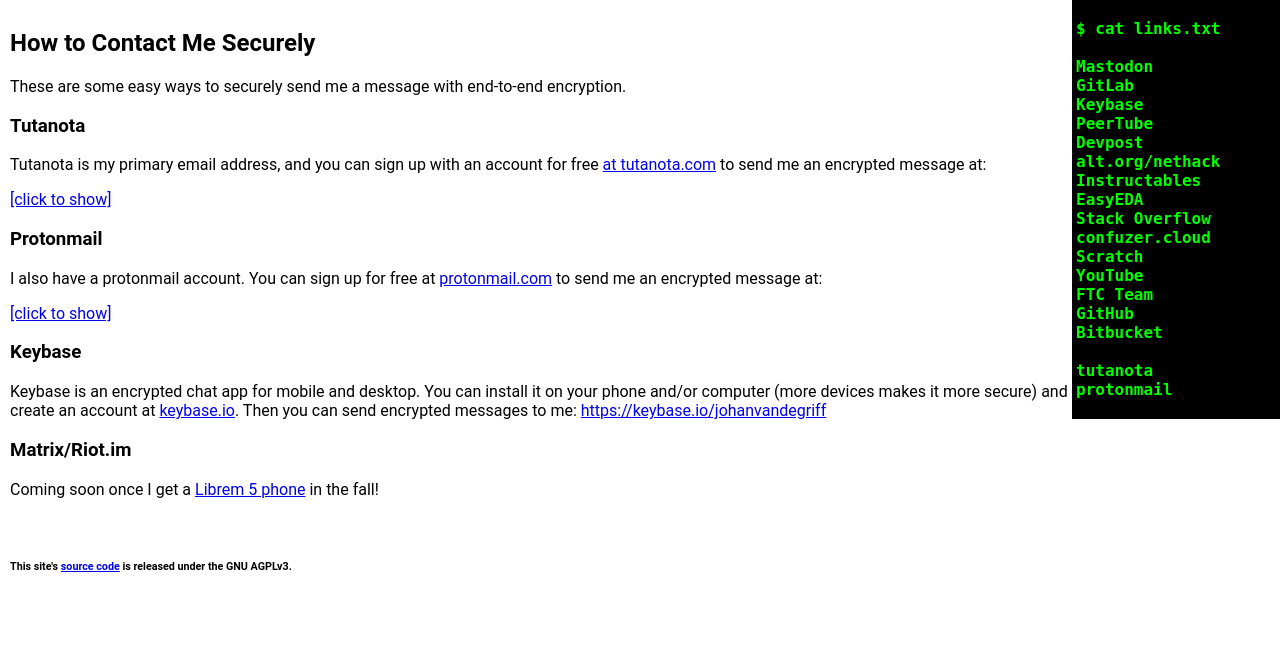
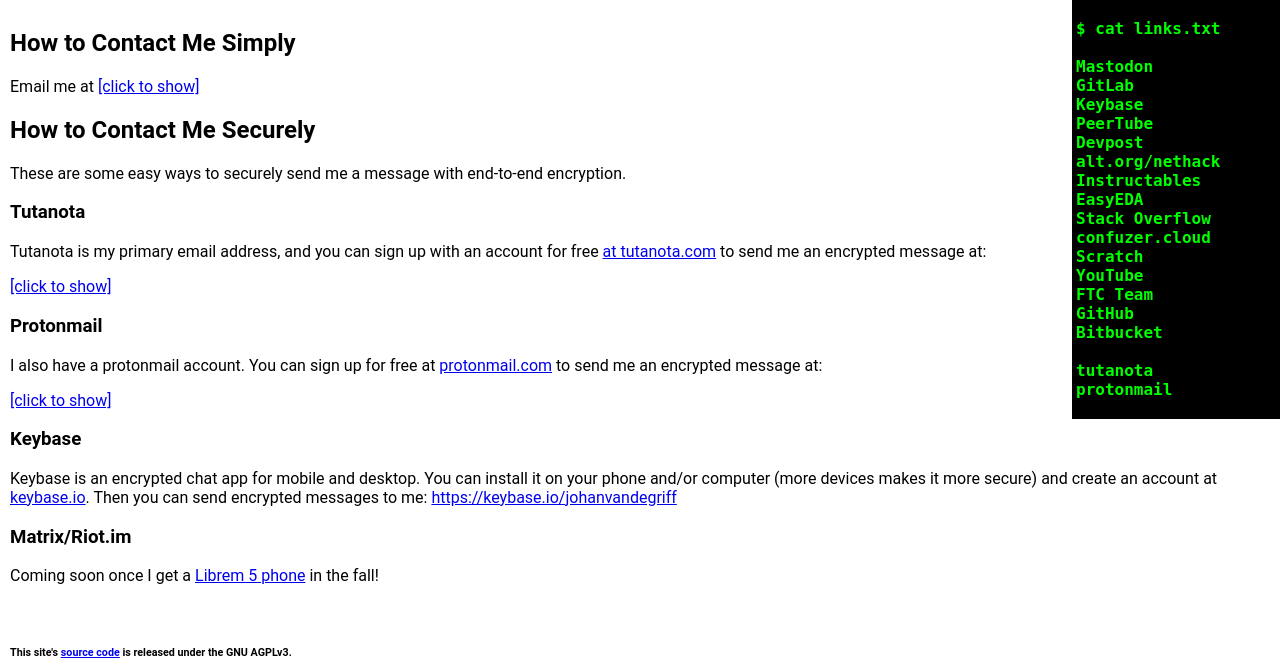
Before and after one commit to johanvandegriff/johanv.xyz, a PHP site: page /contact/ in a window 1280 px wide. Shown: the part 186-844 px from the top of the page. Before the commit the page ends 758 px from the top, so only its background shows below. Run offline with PHP 8.4, Linux system fonts and the light colour scheme.

Commit message:
added basic email to contact page

```diff
--- a/contact/index.php
+++ b/contact/index.php
@@ -1,4 +1,7 @@
 <?php $pageName = "Contact"; $description = "Johan Vandegriff's contact info and ways to contact him securely with Tutanota, Protonmail, or Keybase."; include $_SERVER['DOCUMENT_ROOT'].'/header.php'; ?>
+
+<h2>How to Contact Me Simply</h2>
+<p>Email me at <a  id="9dda4e98_2" href="#9dda4e98_2" onclick="this.innerHTML='&#x202e;'+'moc'+'&#x2e;'+'liamydnav'+'&#x40;'+'nahoj'+'&#x202d;'">[click to show]</a></p>
 
 <h2>How to Contact Me Securely</h2>
 <p>These are some easy ways to securely send me a message with end-to-end encryption.</p>
@@ -8,7 +11,7 @@
 <a target=_blank href="https://mail.tutanota.com/signup">
 at tutanota.com</a>
 to send me an encrypted message at:</p>
-<a  id="9dda4e98_2" href="#9dda4e98_2" onclick="this.innerHTML='&#x202e;'+'moc'+'&#x2e;'+'liamydnav'+'&#x40;'+'nahoj'+'&#x202d;'">[click to show]</a>
+<a  id="9dda4e98_3" href="#9dda4e98_3" onclick="this.innerHTML='&#x202e;'+'moc'+'&#x2e;'+'liamydnav'+'&#x40;'+'nahoj'+'&#x202d;'">[click to show]</a>
 <?php $GLOBALS['email_counter']++; ?>
 
 <h3>Protonmail</h3>
@@ -16,7 +19,7 @@ to send me an encrypted message at:</p>
 <a target=_blank href="https://protonmail.com/signup">
 protonmail.com</a>
 to send me an encrypted message at:</p>
-<a  id="9dda4e98_3" href="#9dda4e98_3" onclick="this.innerHTML='&#x202e;'+'moc'+'&#x2e;'+'liamnotorp'+'&#x40;'+'navjj'+'&#x202d;'">[click to show]</a>
+<a  id="9dda4e98_4" href="#9dda4e98_4" onclick="this.innerHTML='&#x202e;'+'moc'+'&#x2e;'+'liamnotorp'+'&#x40;'+'navjj'+'&#x202d;'">[click to show]</a>
 <?php $GLOBALS['email_counter']++; ?>
 
 <h3>Keybase</h3>
```
